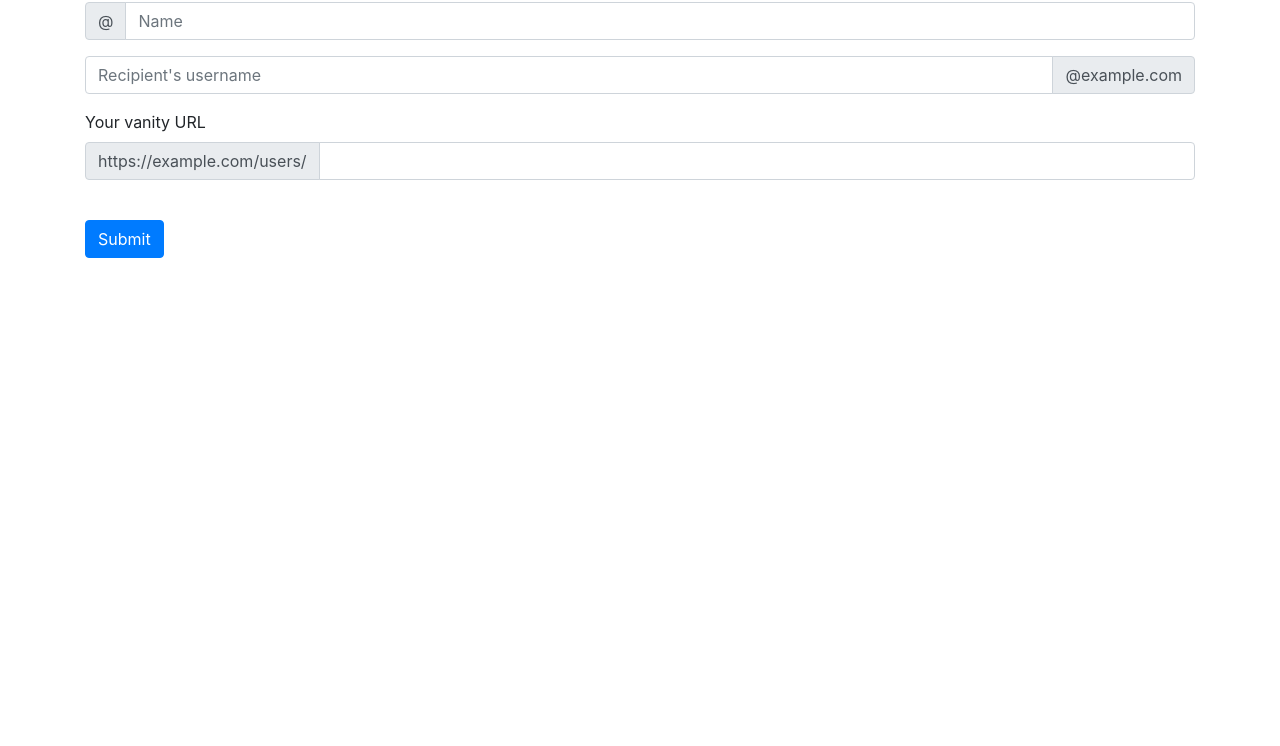
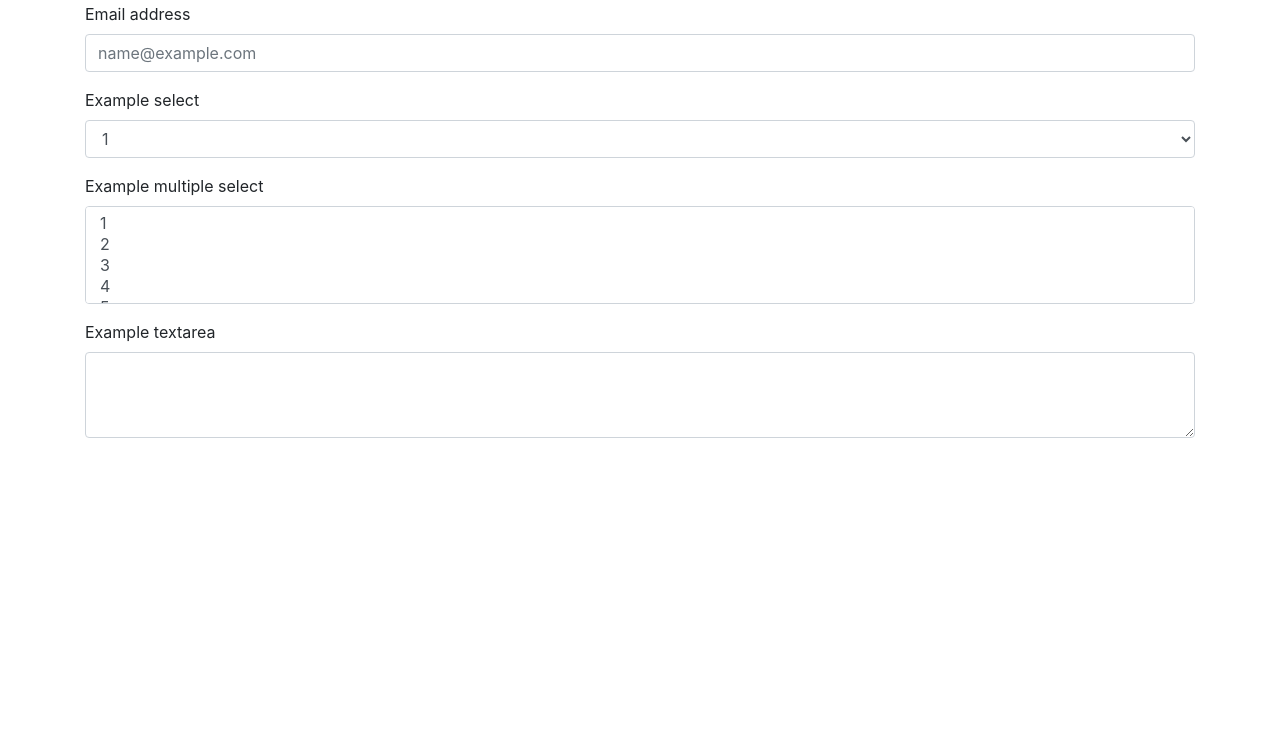
Before and after one commit to karthik-S-2003/portfolio, a plain HTML site: page contact.html in a window 1280 px wide. Shown: the part 54-800 px from the top of the page. Drawn offline with nearby package versions, Linux system fonts and the light colour scheme.

Commit message:
better contact page

```diff
--- a/contact.html
+++ b/contact.html
@@ -8,41 +8,47 @@
     <!-- Bootstrap CSS -->
     <link rel="stylesheet" href="https://cdn.jsdelivr.net/npm/bootstrap@4.3.1/dist/css/bootstrap.min.css" integrity="sha384-ggOyR0iXCbMQv3Xipma34MD+dH/1fQ784/j6cY/iJTQUOhcWr7x9JvoRxT2MZw1T" crossorigin="anonymous">
 
-    <title>Hello, world!</title>
+    <title>Contact Me</title>
   </head>
   <body>
-    <h1>Contact Me....</h1>
+
 <div class="container">
+     <h1>Contact Me....</h1>
+
+     <form>
+  <div class="form-group">
+    <label for="exampleFormControlInput1">Email address</label>
+    <input type="email" class="form-control" id="exampleFormControlInput1" placeholder="name@example.com">
+  </div>
+  <div class="form-group">
+    <label for="exampleFormControlSelect1">Example select</label>
+    <select class="form-control" id="exampleFormControlSelect1">
+      <option>1</option>
+      <option>2</option>
+      <option>3</option>
+      <option>4</option>
+      <option>5</option>
+    </select>
+  </div>
+  <div class="form-group">
+    <label for="exampleFormControlSelect2">Example multiple select</label>
+    <select multiple class="form-control" id="exampleFormControlSelect2">
+      <option>1</option>
+      <option>2</option>
+      <option>3</option>
+      <option>4</option>
+      <option>5</option>
+    </select>
+  </div>
+  <div class="form-group">
+    <label for="exampleFormControlTextarea1">Example textarea</label>
+    <textarea class="form-control" id="exampleFormControlTextarea1" rows="3"></textarea>
+  </div>
+</form>
+
+</div>
 
 
-
-
-    <div class="input-group mb-3">
-  <div class="input-group-prepend">
-    <span class="input-group-text" id="basic-addon1">@</span>
-  </div>
-  <input type="text" class="form-control" placeholder="Name" aria-label="Username" aria-describedby="basic-addon1">
-</div>
-
-<div class="input-group mb-3">
-  <input type="text" class="form-control" placeholder="Recipient's username" aria-label="Recipient's username" aria-describedby="basic-addon2">
-  <div class="input-group-append">
-    <span class="input-group-text" id="basic-addon2">@example.com</span>
-  </div>
-</div>
-
-<label for="basic-url">Your vanity URL</label>
-<div class="input-group mb-3">
-  <div class="input-group-prepend">
-    <span class="input-group-text" id="basic-addon3">https://example.com/users/</span>
-  </div>
-  <input type="text" class="form-control" id="basic-url" aria-describedby="basic-addon3">
-</div>
-
-<br>
-<button class="btn btn-primary">Submit</button>
-
-</div>
 
     <!-- Optional JavaScript -->
     <!-- jQuery first, then Popper.js, then Bootstrap JS -->
```
